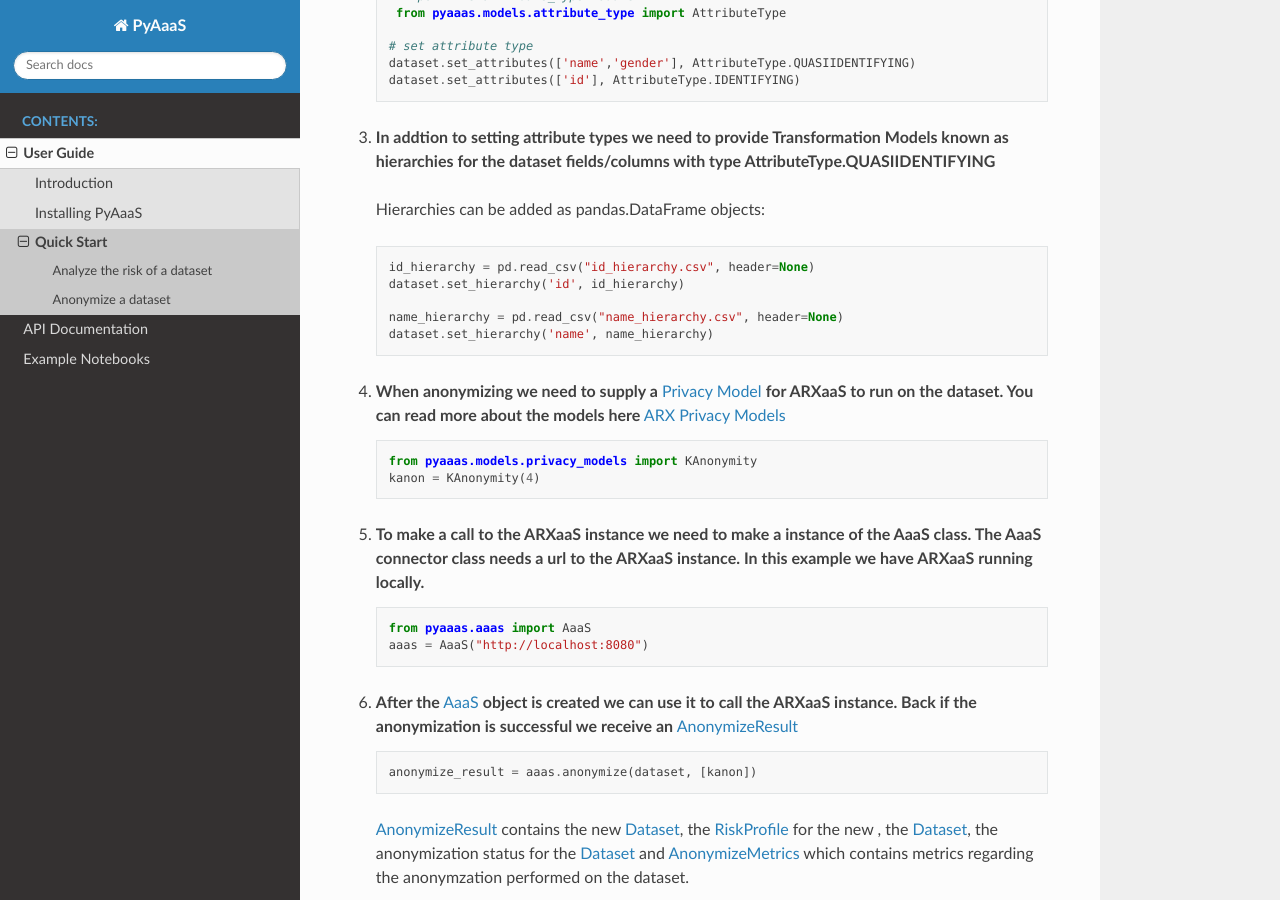
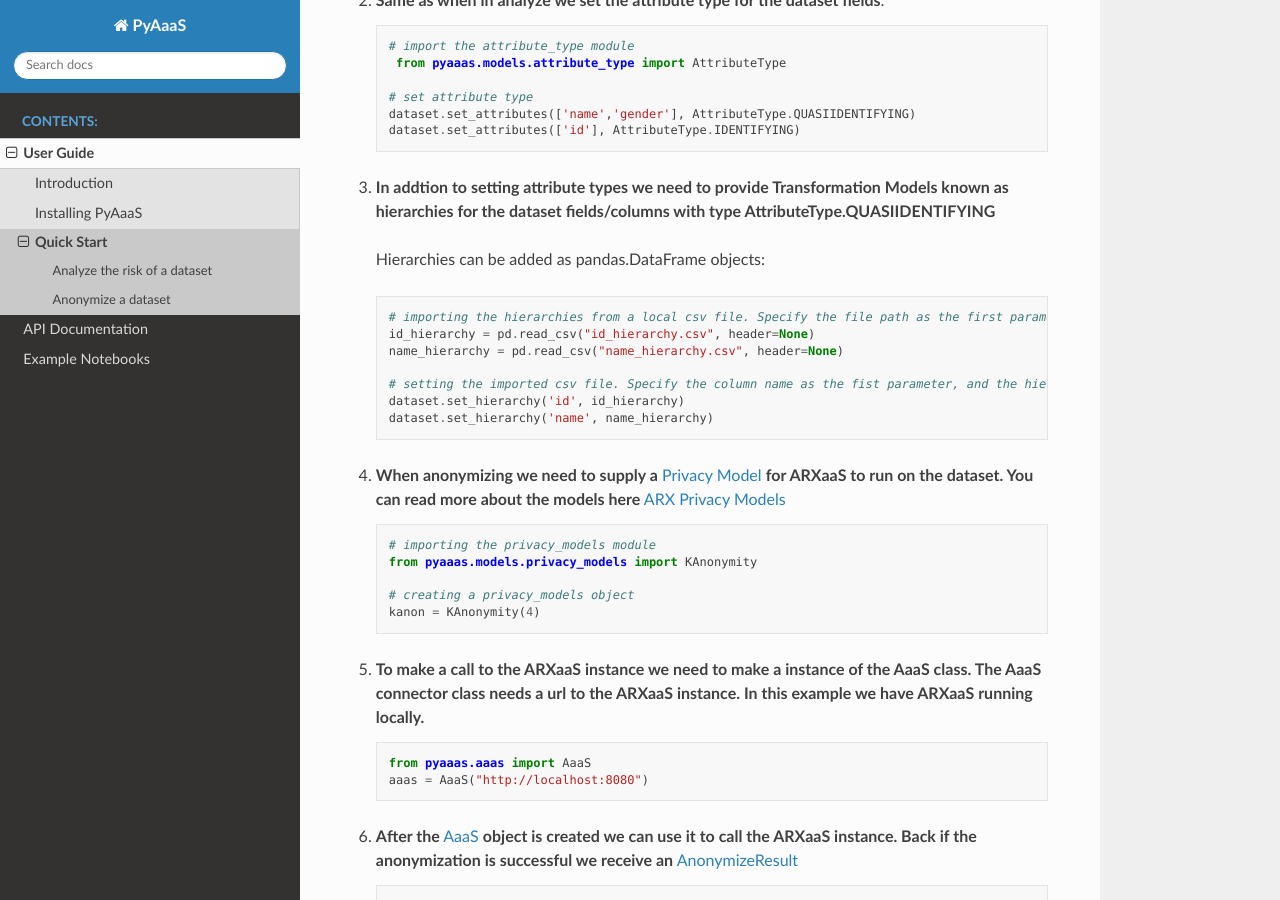
Before and after one commit to navikt/pyarxaas, a Sphinx documentation site: the page built from docs/user-guide/quick-start.rst, in a window 1280 px wide and 900 px high, scrolled down 2051 px. Built offline with Sphinx 7.4.7 and the Read the Docs theme 2.0.0, drawn with Linux system fonts in a browser that asks for light colours; formulas are drawn with MathJax 3; some of the changed text lies outside the part shown.

Commit message:
REFACTOR steps to have more documentation

```diff
--- a/docs/user-guide/quick-start.rst
+++ b/docs/user-guide/quick-start.rst
@@ -50,7 +50,10 @@
 
  The AaaS connector class needs a url to the ARXaaS instance. In this example we have ARXaaS running locally. ::
 
+    # import the aaas module
     from pyaaas.aaas import AaaS
+
+    # establishing a connection to the ARXaaS service using the URL
     aaas = AaaS("http://localhost:8080")
 
 4. **After the** :ref:`aaas` **object is created we can use it to call the ARXaaS instance to make a** :ref:`risk_profile` **for our Dataset.** ::
@@ -96,19 +99,25 @@
 3. **In addtion to setting attribute types we need to provide Transformation Models known as hierarchies for the dataset fields/columns with type AttributeType.QUASIIDENTIFYING**
  Hierarchies can be added as pandas.DataFrame objects::
 
+    # importing the hierarchies from a local csv file. Specify the file path as the first parameter
     id_hierarchy = pd.read_csv("id_hierarchy.csv", header=None)
+    name_hierarchy = pd.read_csv("name_hierarchy.csv", header=None)
+
+    # setting the imported csv file. Specify the column name as the fist parameter, and the hierarchy as the second parameter
     dataset.set_hierarchy('id', id_hierarchy)
-
-    name_hierarchy = pd.read_csv("name_hierarchy.csv", header=None)
     dataset.set_hierarchy('name', name_hierarchy)
 
 
 4. **When anonymizing we need to supply a** :ref:`privacy_model` **for ARXaaS to run on the dataset. You can read more about the models here** `ARX Privacy Models <https://arx.deidentifier.org/overview/privacy-criteria/>`_ ::
 
+    # importing the privacy_models module
     from pyaaas.models.privacy_models import KAnonymity
+
+    # creating a privacy_models object
     kanon = KAnonymity(4)
 
 5. **To make a call to the ARXaaS instance we need to make a instance of the AaaS class. The AaaS connector class needs a url to the ARXaaS instance. In this example we have ARXaaS running locally.** ::
+
 
     from pyaaas.aaas import AaaS
     aaas = AaaS("http://localhost:8080")
```
